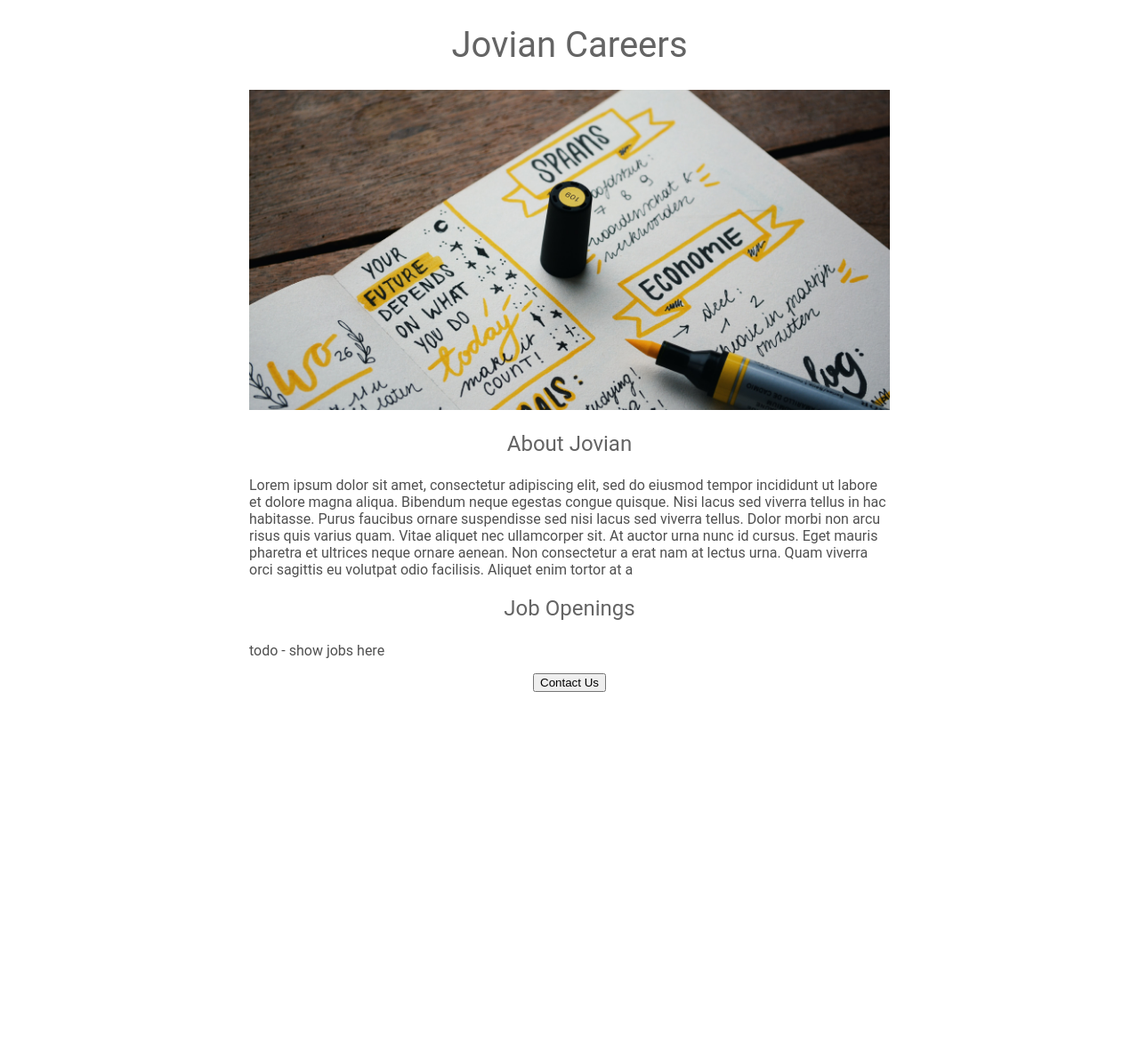
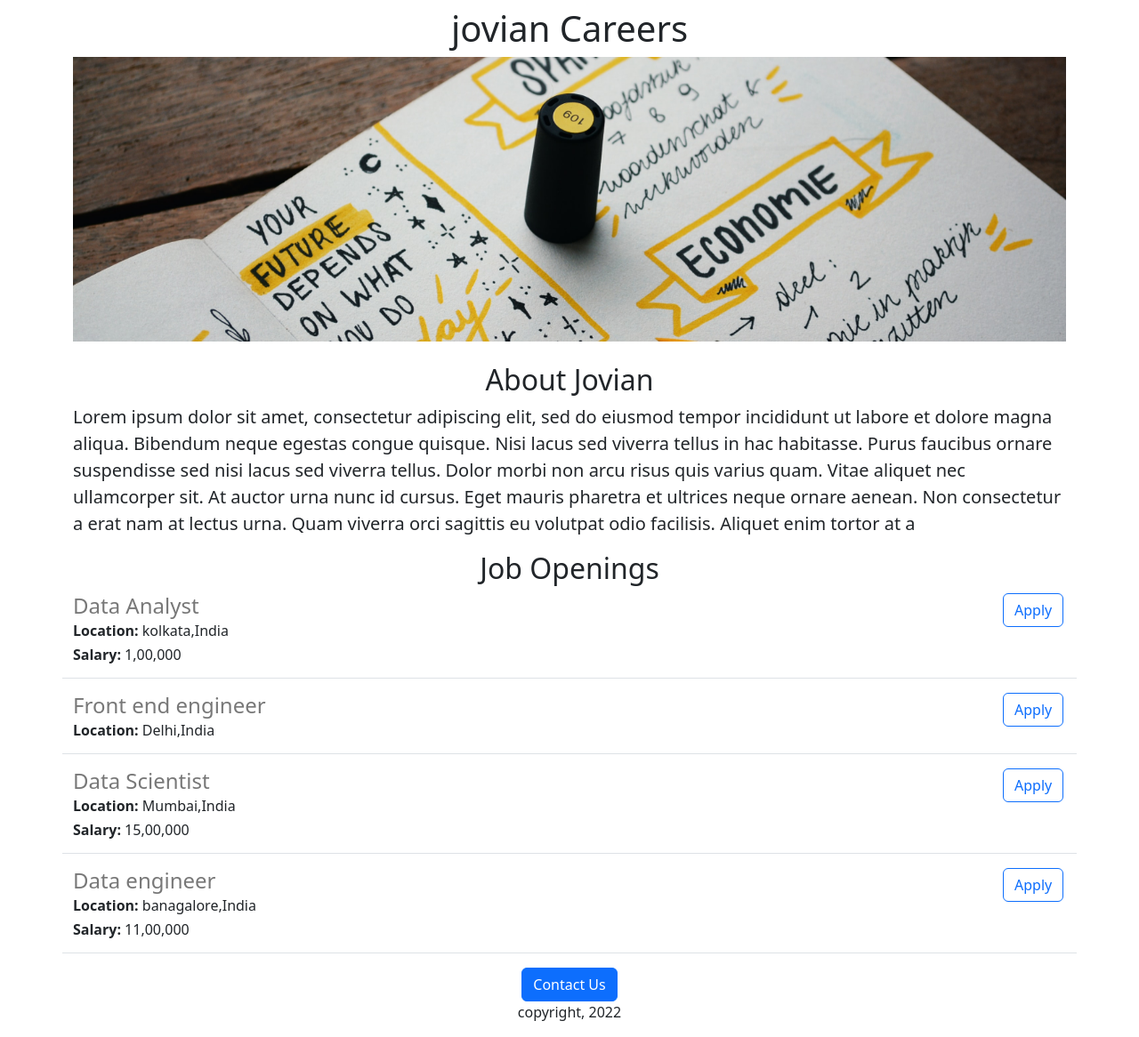
Before and after one commit to shubs99/careers-website, a Flask app: page / in a window 1280 px wide. Shown: the whole page at 89% size. Before the commit the page ends 778 px from the top, so only its background shows below. Run offline with Flask 2, Linux system fonts and the light colour scheme.

Commit message:
added dynamic data and API route

```diff
--- a/app.py
+++ b/app.py
@@ -1,11 +1,37 @@
-from flask import Flask, render_template
+from flask import Flask, render_template, jsonify
 
 app = Flask(__name__)
+
+JOBS = [{
+  'id': 1,
+  'title': 'Data Analyst',
+  'location': 'kolkata,India',
+  'salary': '1,00,000'
+}, {
+  'id': 2,
+  'title': 'Front end engineer',
+  'location': 'Delhi,India',
+}, {
+  'id': 3,
+  'title': 'Data Scientist',
+  'location': 'Mumbai,India',
+  'salary': '15,00,000'
+}, {
+  'id': 4,
+  'title': 'Data engineer',
+  'location': 'banagalore,India',
+  'salary': '11,00,000'
+}]
 
 
 @app.route("/")
 def hello_World():
-  return render_template('home.html')
+  return render_template('home.html', jobs=JOBS, company_name='jovian')
+
+
+@app.route("/api/jobs")
+def list_jobs():
+  return jsonify(JOBS)
 
 
 if __name__ == "__main__":
--- a/templates/home.html
+++ b/templates/home.html
@@ -1,66 +1,47 @@
 <!DOCTYPE html>
 <html>
   <head>
+    <meta charset="utf-8">
+    <meta name="viewport" content="width=device-width, initial-scale=1">
+     <link href="https://cdn.jsdelivr.net/npm/bootstrap@5.3.0-alpha1/dist/css/bootstrap.min.css" rel="stylesheet" integrity="sha384-GLhlTQ8iRABdZLl6O3oVMWSktQOp6b7In1Zl3/Jr59b6EGGoI1aFkw7cmDA6j6gD" crossorigin="anonymous">
     <title> Jovian Careers</title>
-    <style>
-        h1{
-          font-size: 40px;
-          font-weight: normal;
-          font-family: Roboto;
-          color: rgb(100,100,100);
-          text-align: center;
-  }
-      #img{
-        width: 100%;
-        height: 360px;
-        object-fit: cover;
-      }
-
-      h2{
-        font-family: Roboto;
-        height: 32px;
-        color: rgb(100,100,100);
-        text-align: center;
-        font-weight: normal;
-      }
-      p{
-        font-family: Roboto;
-        color: rgb(80,80,80);
-      }
-
-        #container{
-          max-width: 720px;
-          margin-left: 200px;
-          margin: 0 auto 0 auto;
-        }
-
-    </style>
+   <style>
+     #img{
+       height: 320px;
+       object-fit:cover;
+       width:100%;
+     }
+   </style>
 
   </head>
   <body>
 
-    <div id="container">
+    <div class="container">
 
-    <h1>Jovian Careers</h1>
+    <h1 class="text-center mt-2 mb-2">{{company_name}} Careers</h1>
 
-    <img id  ="img" src="https://careers-website.shubhangibhatt1.repl.co/static/img.jpg"
-      height = 320>
+    <img class="img-fluid" id  ="img" src="https://careers-website.shubhangibhatt1.repl.co/static/img.jpg" height: 320px>
 
-   <h2>About Jovian</h2>
+   <h2 class="text-center mt-4 mb-2">About Jovian</h2>
 
-    <p>
+    <p  class="lead">
       Lorem ipsum dolor sit amet, consectetur adipiscing elit, sed do eiusmod tempor incididunt ut labore et dolore magna aliqua. Bibendum neque egestas congue quisque. Nisi lacus sed viverra tellus in hac habitasse. Purus faucibus ornare suspendisse sed nisi lacus sed viverra tellus. Dolor morbi non arcu risus quis varius quam. Vitae aliquet nec ullamcorper sit. At auctor urna nunc id cursus. Eget mauris pharetra et ultrices neque ornare aenean. Non consectetur a erat nam at lectus urna. Quam viverra orci sagittis eu volutpat odio facilisis. Aliquet enim tortor at a
     </p>
 
-    <h2>Job Openings</h2>
+      <h2 class="text-center mt-2 mb-2"">Job Openings</h2>
 
-    <p>
-      todo - show jobs here
-    </p>
+    <div>
 
-      <div style="text-align:center">
-    <button> Contact Us </button>
-      </div>
+        {% for job in jobs %}
+        {% include 'jobitem.html' %}
+        {% endfor%}
+
+    </div>
+
+    <div class="text-center d-grid gap-2 d-md-block">
+    <button class="btn btn-primary" type="button"> Contact Us </button>
+      <p>copyright, 2022</p>
+    </div>
   </div>
  </body>
 </html>
--- /dev/null
+++ b/templates/jobitem.html
@@ -0,0 +1,18 @@
+    <div class="border-bottom row" style="margin-bottom:16px; padding-bottom:8px" >
+      <div class="col-11">
+           <h4 style="color:rgb(120,120,120);
+             margin-bottom:4px">{{job['title']}}</h4>
+               <div>
+            <h6><b>Location:</b> {{job['location']}}</h6>
+               </div>
+          {%if 'salary' in job %}
+              <div>
+            <h6><b>Salary:</b> {{job['salary']}}</h6>
+              </div>
+           {% endif %}
+      </div>
+      <div  class="col-1">
+      <button type="button" class="btn btn-outline-primary">Apply</button>
+        </div>
+
+         </div>
```
